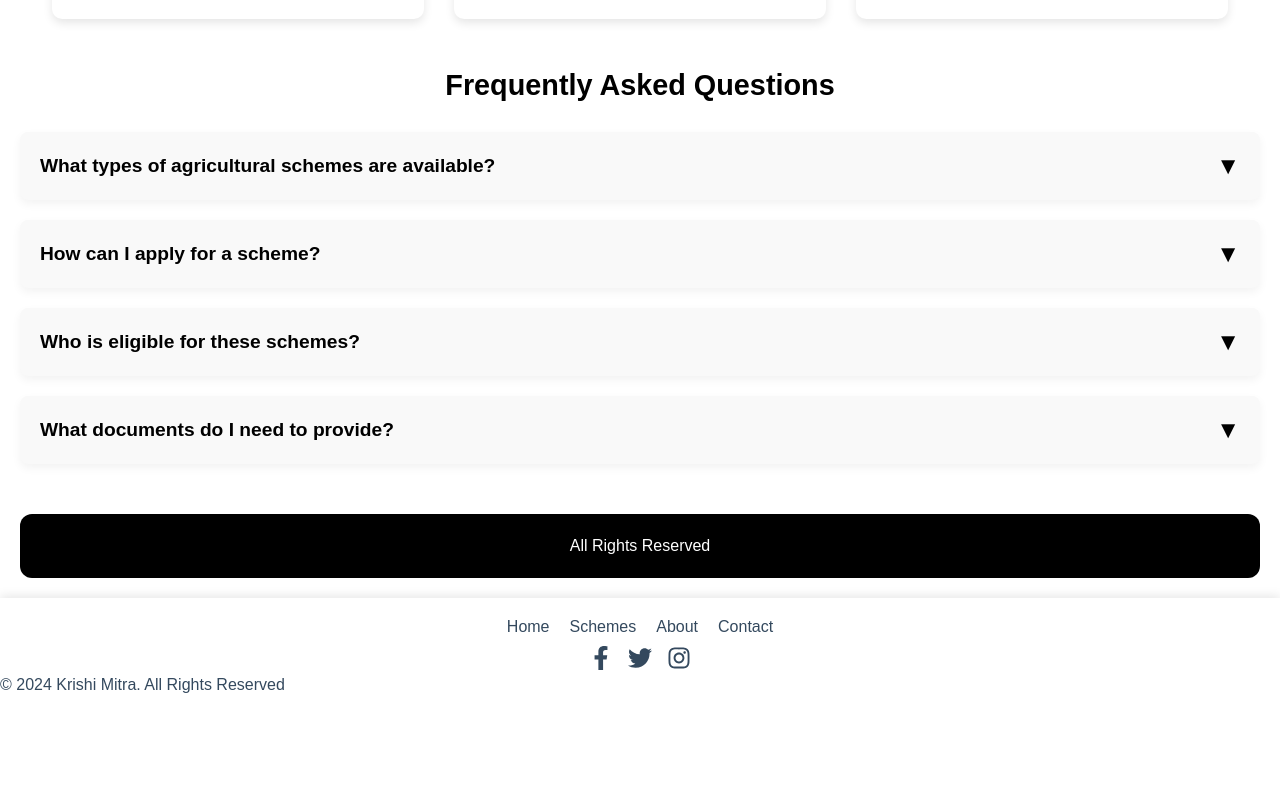
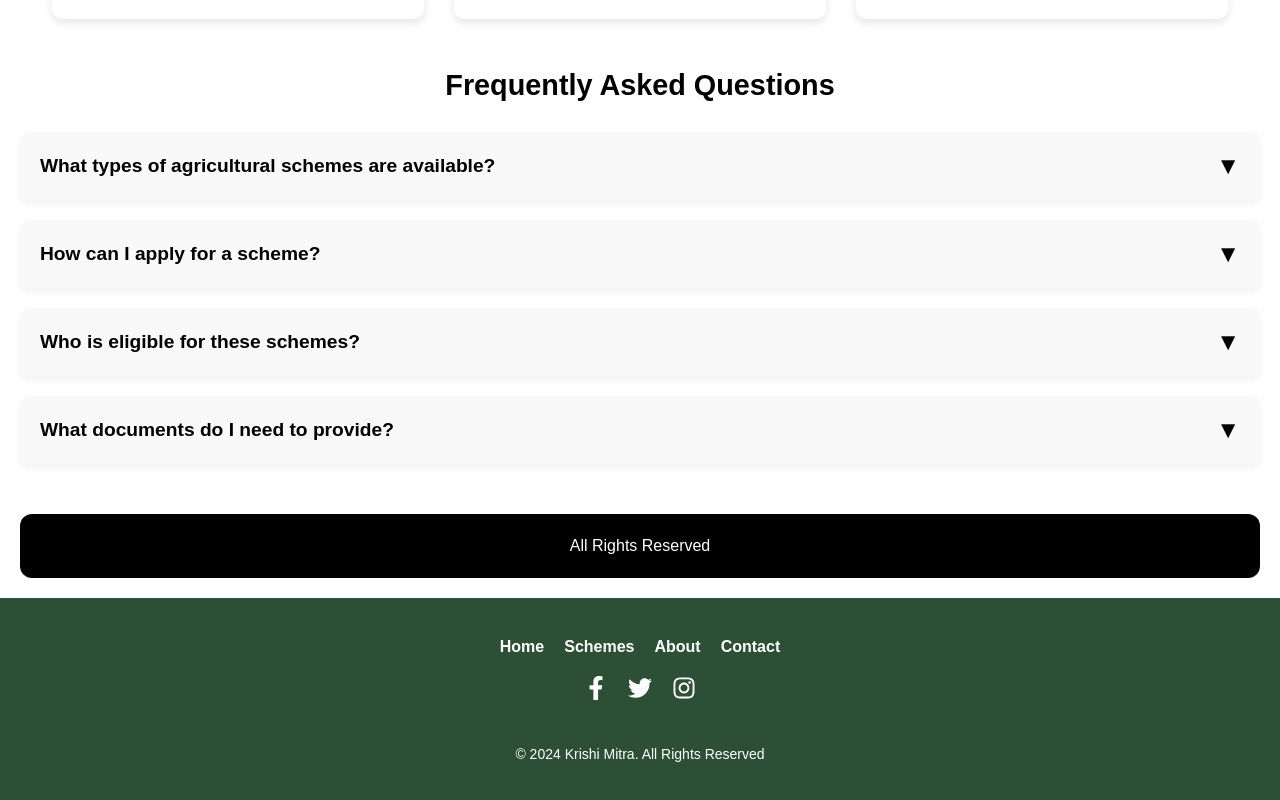
Before and after one commit to DChitale/krishi-mitra, a Next.js app: page / in a window 1280 px wide. Shown: the part 901-1701 px from the top of the page. Before the commit the page ends 1625 px from the top, so only its background shows below. Built offline with nearby package versions, Linux system fonts and the light colour scheme; no server answers.

Commit message:
footer updated

```diff
--- a/src/styles/Footer.module.css
+++ b/src/styles/Footer.module.css
@@ -1,62 +1,67 @@
-/* src/styles/Footer.module.css */
-
+/* Footer.module.css */
 .footer {
-    background-color: #ffffff; /* Light background */
-    box-shadow: 0 -2px 10px rgba(0, 0, 0, 0.1); /* Slight shadow for modern look */
-    padding: 20px 0;
+    background-color: #2d4f36; /* Earthy dark green */
+    padding: 40px 20px;
+    color: #fff;
+    font-family: 'Poppins', sans-serif;
 }
 
 .container {
     display: flex;
     flex-direction: column;
     align-items: center;
-    max-width: 1200px;
-    margin: 0 auto;
-    text-align: center; /* Center text */
-}
-
-.text {
-    margin-bottom: 10px;
-    color: #34495e; /* Dark text color */
+    text-align: center;
 }
 
 .nav {
-    margin-bottom: 10px;
+    margin-bottom: 20px;
 }
 
 .navList {
-    list-style: none;
     display: flex;
     gap: 20px;
+    list-style: none;
+    padding: 0;
 }
 
-.navList li {
-    margin: 0;
+.navList li a {
+    color: #fff;
+    text-decoration: none;
+    font-weight: 600;
 }
 
-.navList a {
-    text-decoration: none;
-    color: #34495e; /* Darker text color for modern look */
-    font-weight: 500;
-    font-size: 1rem;
-    transition: color 0.3s ease;
-}
-
-.navList a:hover {
-    color: #2ecc71; /* Highlight with a green color on hover */
+.navList li a:hover {
+    text-decoration: underline;
+    color: #acd1b3; /* Light green hover color */
 }
 
 .socialLinks {
     display: flex;
-    gap: 15px;
+    gap: 20px;
+    margin-bottom: 20px;
 }
 
 .socialLinks a {
-    color: #34495e; /* Icon color */
-    font-size: 1.5rem; /* Icon size */
+    color: #fff;
+    font-size: 24px;
     transition: color 0.3s ease;
 }
 
 .socialLinks a:hover {
-    color: #2ecc71; /* Change color on hover */
+    color: #acd1b3; /* Hover color matching branding */
 }
+
+.text {
+    font-size: 14px;
+    margin-top: 20px;
+    color: #fff;
+    text-align: center;
+}
+
+/* Responsiveness */
+@media (max-width: 768px) {
+    .navList {
+        flex-direction: column;
+        gap: 10px;
+    }
+}
--- a/src/styles/MainSection.module.css
+++ b/src/styles/MainSection.module.css
@@ -25,7 +25,7 @@
     position: relative;
     top: 100px; /* Vertical positioning */
 
-    backdrop-filter: blur(2px); /* Apply a blur effect */
+     backdrop-filter: blur(2px); /*Apply a blur effect*/
 }
 
 
```
Also changed, not shown: 1 other file (tests, documents, lock files or other folders).
